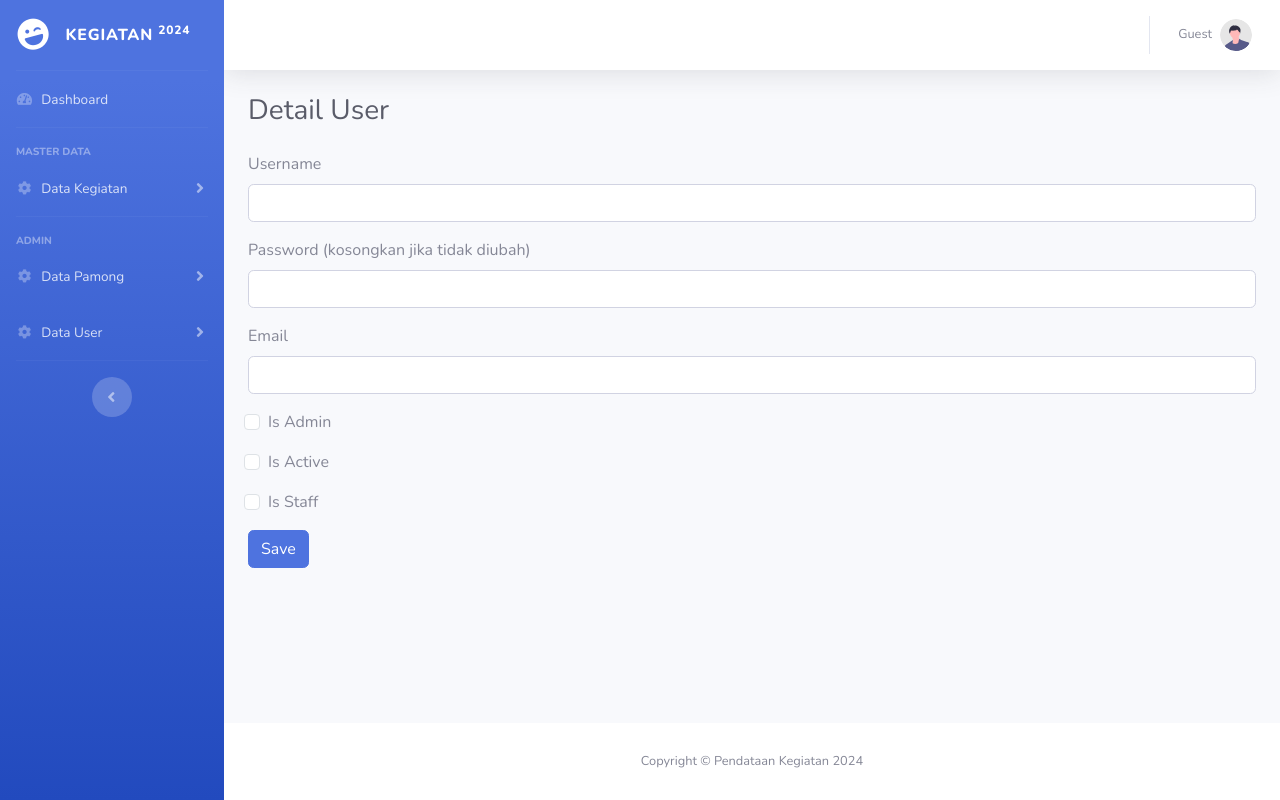
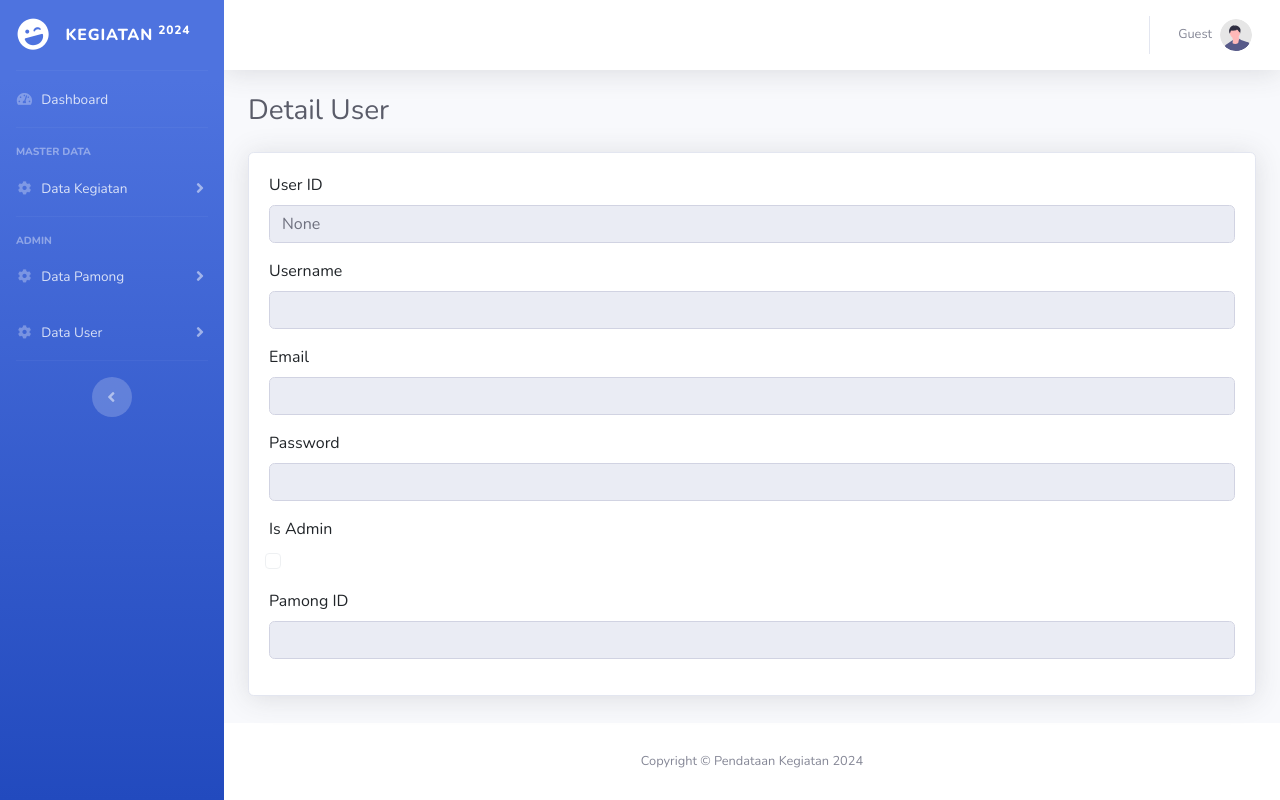
Before and after one commit to ridwaanhall/fepengabdian, a Django app: page /detail-edit-user/ in a window 1280 px wide. Run offline with Django 4.2, Linux system fonts and the light colour scheme; some libraries are stand-ins or nearby versions.

Commit message:
detail user

```diff
--- a/base/templates/detail-edit-user.html
+++ b/base/templates/detail-edit-user.html
@@ -5,14 +5,12 @@
 {% block title %}Detail User{% endblock title %}
 
 {% block extra_css %}
-
 {% endblock extra_css %}
 
 {% block content %}
 <div class="container-fluid">
     <!-- Page Heading -->
     <h1 class="h3 mb-4 text-gray-800">Detail User</h1>
-    <!-- <p class="mb-4"></p> -->
 
     <div id="alert-container"></div>
 
@@ -34,49 +32,42 @@
         {% endfor %}
     {% endif %}
 
-    <div class="row">
-        <form method="post">
-            {% csrf_token %}
+    <div class="row justify-content-center">
+        <div class="col-lg-12">
+            <div class="card shadow mb-4">
+                <div class="card-body">
+                    <div class="mb-3">
+                        <label for="id" class="form-label">User ID</label>
+                        <input type="text" class="form-control" id="id" name="id" value="{{ user.id }}" readonly>
+                    </div>
                     <div class="mb-3">
                         <label for="username" class="form-label">Username</label>
-                <input type="text" class="form-control" id="username" name="username" value="{{ user.username }}" required>
-            </div>
-            <div class="mb-3">
-                <label for="password_text" class="form-label">Password (kosongkan jika tidak diubah)</label>
-                <input type="password" class="form-control" id="password_text" name="password_text">
+                        <input type="text" class="form-control" id="username" name="username" value="{{ user.username }}" readonly>
                     </div>
                     <div class="mb-3">
                         <label for="email" class="form-label">Email</label>
-                <input type="email" class="form-control" id="email" name="email" value="{{ user.email }}">
+                        <input type="email" class="form-control" id="email" name="email" value="{{ user.email }}" readonly>
                     </div>
-            <div class="mb-3 form-check">
-                <input type="checkbox" class="form-check-input" id="is_admin" name="is_admin" {% if user.is_admin %}checked{% endif %}>
-                <label class="form-check-label" for="is_admin">Is Admin</label>
+                    <div class="mb-3">
+                        <label for="password" class="form-label">Password</label>
+                        <input type="text" class="form-control" id="password" name="password" value="{{ user.password }}" readonly>
                     </div>
-            <div class="mb-3 form-check">
-                <input type="checkbox" class="form-check-input" id="is_active" name="is_active" {% if user.is_active %}checked{% endif %}>
-                <label class="form-check-label" for="is_active">Is Active</label>
-            </div>
-            <div class="mb-3 form-check">
-                <input type="checkbox" class="form-check-input" id="is_staff" name="is_staff" {% if user.is_staff %}checked{% endif %}>
-                <label class="form-check-label" for="is_staff">Is Staff</label>
-            </div>
-            <button type="submit" class="btn btn-primary">Save</button>
-        </form>
+                    <div class="mb-3">
+                        <label for="is_admin" class="form-label">Is Admin</label>
+                        <div class="form-check">
+                            <input type="checkbox" class="form-check-input" id="is_admin" name="is_admin" {% if user.is_admin %}checked{% endif %} disabled>
                         </div>
                     </div>
-
+                    <div class="mb-3">
+                        <label for="pamong_id" class="form-label">Pamong ID</label>
+                        <input type="text" class="form-control" id="pamong_id" name="pamong_id" value="{{ user.pamong_id }}" readonly>
+                    </div>
+                </div>
+            </div>
+        </div>
+    </div>
+</div>
 {% endblock content %}
 
 {% block extra_js %}
-<script>
-    // Script untuk menampilkan gambar yang diunggah
-    function loadFile(event) {
-        var image = document.getElementById('profilePicture');
-        image.src = URL.createObjectURL(event.target.files[0]);
-        image.onload = function() {
-            URL.revokeObjectURL(image.src) // Free memory
-        }
-    }
-</script>
 {% endblock extra_js %}
```
Lines whose indentation alone changed are shown as unchanged.
